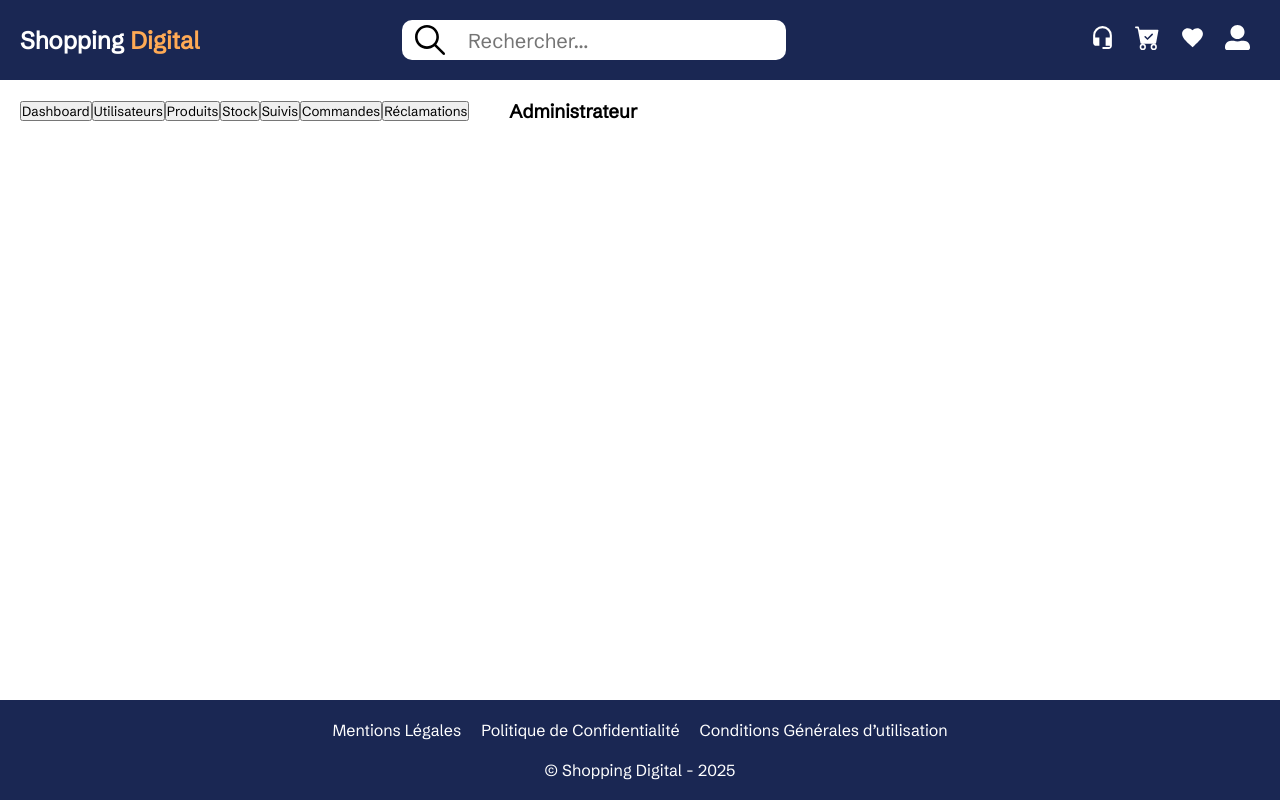
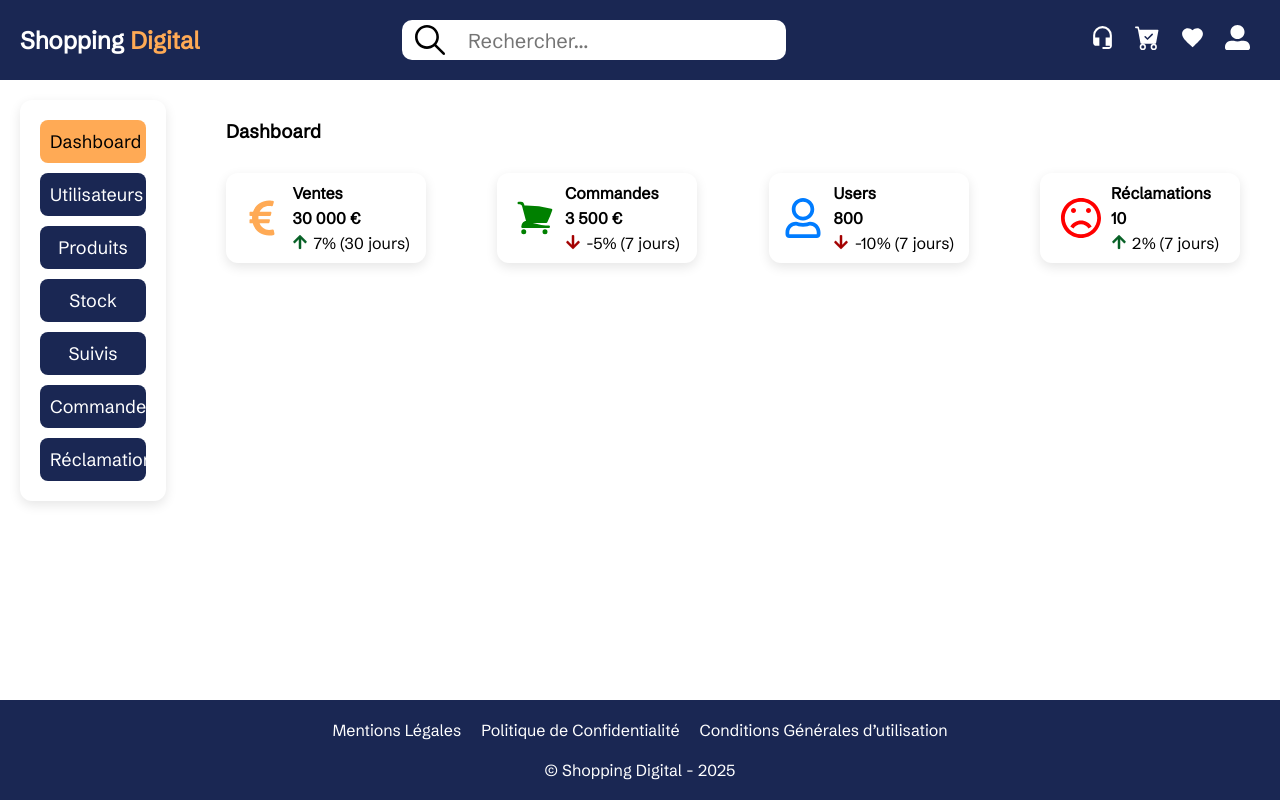
Before and after one commit to djerbiano/shopping-digital-v2, a Next.js app: page /admin in a window 1280 px wide. Built offline with nearby package versions, Linux system fonts and the light colour scheme.

Commit message:
Refactored admin dashboard structure, updated navigation layout, and added reusable Banner component

```diff
--- /dev/null
+++ b/app/(administrateur)/_components/DashboardComponent/Banner.jsx
@@ -0,0 +1,19 @@
+import styles from "../../admin.module.css";
+export default function Banner({ logo1, title, revenue, logo2, percentage, negative = false }) {
+  return (
+    <article aria-labelledby={`banner-${title}`} className={styles.banner}>
+      <div className={styles.bannerLogo1} aria-hidden>
+        {logo1}
+      </div>
+      <div className={styles.bannerContent}>
+        <h4 id={`banner-${title}`}>{title}</h4>
+        <p className={styles.revenue}>{revenue}</p>
+
+        <p>
+          <span className={`${styles.bannerLogo2} ${negative ? styles.negativePercentage : ""}`} aria-hidden>{logo2}</span>
+          {percentage}
+        </p>
+      </div>
+    </article>
+  );
+}
--- a/app/(administrateur)/_components/NavBarAdmin.jsx
+++ b/app/(administrateur)/_components/NavBarAdmin.jsx
@@ -5,7 +5,7 @@ export default function NavBarAdmin() {
   const router = useRouter();
   const pathname = usePathname();
   const buttons = [
-    { text: "Dashboard", path: "/admin/dashboard" },
+    { text: "Dashboard", path: "/admin" },
     { text: "Utilisateurs", path: "/admin/users" },
     { text: "Produits", path: "/admin/products" },
     { text: "Stock", path: "/admin/stock" },
--- a/app/(administrateur)/admin.module.css
+++ b/app/(administrateur)/admin.module.css
@@ -12,7 +12,7 @@
 .error {
   color: var(--color-red);
 }
-.myAccountContainer {
+.adminContainer {
   width: 100%;
   display: flex;
   padding: 20px;
@@ -20,8 +20,8 @@
   min-height: calc(100vh - (10vh + 100px));
   background-color: var(--color-tertiary);
 }
-.navBarMyAccount {
-  min-width: 25%;
+.navBarAdmin {
+  min-width: 10%;
   height: 100%;
   display: flex;
   flex-direction: column;
@@ -30,7 +30,7 @@
   border-radius: 12px;
   box-shadow: 0px 4px 12px rgba(0, 0, 0, 0.1);
 }
-.navBarMyAccount button {
+.navBarAdmin button {
   width: 100%;
   padding: 10px;
   border-radius: 8px;
@@ -40,53 +40,21 @@
   background-color: var(--color-secondary);
   color: var(--color-tertiary);
 }
-.navBarMyAccount button:hover,
-.navBarMyAccount button.active {
+.navBarAdmin button:hover,
+.navBarAdmin button.active {
   background-color: var(--color-primary);
   color: var(--color-foreground);
 }
-/*start navBarMyAccount skeleton*/
-.skeletonButton {
-  width: 100%;
-  height: 45px;
-  border-radius: 8px;
-  background-color: #e4e4e4;
-  position: relative;
-  overflow: hidden;
-}
 
-.skeletonButton::after {
-  content: "";
-  position: absolute;
-  top: 0;
-  left: -100%;
-  width: 100%;
-  height: 100%;
-  background: linear-gradient(90deg, #e4e4e4 0%, #f0f0f0 50%, #e4e4e4 100%);
-  animation: loading 1.2s infinite;
-}
-
-@keyframes loading {
-  0% {
-    left: -100%;
-  }
-  50% {
-    left: 100%;
-  }
-  100% {
-    left: 100%;
-  }
-}
-/*end navBarMyAccount skeleton*/
-.myAccountContent {
-  min-width: 70%;
+.adminContent {
+  min-width: 85%;
   height: 100%;
   display: flex;
   flex-direction: column;
   gap: 30px;
   padding: 20px;
 }
-.myAccountContent button {
+.adminContent button {
   min-width: max-content;
   align-self: flex-end;
   padding: 10px 20px;
@@ -98,111 +66,79 @@
   background-color: var(--color-primary);
   transition: background-color 0.3s ease;
 }
-.myAccountContent button:hover {
+.adminContent button:hover {
   background-color: var(--color-secondary);
   color: var(--color-tertiary);
 }
-
-.updateProfile,
-.claimForm {
-  display: flex;
-  flex-direction: column;
-  gap: 10px;
-  padding: 20px;
-}
-.updateProfile form,
-.claimForm {
+.dashboardBannersContainer {
   width: 100%;
   display: flex;
-  flex-direction: column;
+  justify-content: space-between;
+  gap: 20px;
+}
+.banner {
+  width: 200px;
+  display: flex;
+  justify-content: center;
+  align-items: center;
   gap: 10px;
+  padding: 10px;
+  border-radius: 12px;
+  box-shadow: 0px 4px 12px rgba(0, 0, 0, 0.1);
+}
+.bannerLogo1 {
+  width: 40px;
+  height: 40px;
+}
+.bannerLogo1 svg {
+  width: 100%;
+  height: 100%;
+}
+.banner .bannerLogo2 {
+  width: 40px;
+  height: 40px;
+}
+.banner .bannerLogo2 svg {
+  fill: var(--color-green);
+  margin-right: 5px;
+  animation: loading 2s ease infinite;
 }
 
-.updateProfile form label,
-.claimForm label {
+.banner .negativePercentage svg {
+  fill: var(--color-red);
+}
+@keyframes loading {
+  0% {
+    transform: translateY(0%);
+  }
+
+  50% {
+    transform: translateY(30%);
+  }
+
+  100% {
+    transform: translateY(0%);
+  }
+}
+.bannerContent {
   display: flex;
   flex-direction: column;
   gap: 5px;
-  font-size: 16px;
-  color: var(--color-foreground);
 }
-
-.updateProfile form input,
-.claimForm input {
-  padding: 10px;
-  border-radius: 8px;
-  background-color: var(--color-tertiary);
-  color: var(--color-foreground);
-}
-.updateProfile form .buttonContainer {
-  margin-top: 30px;
-  display: flex;
-  justify-content: space-between;
-  gap: 10px;
-}
-.updateProfile form button {
-  width: max-content;
-  padding: 10px;
-  border-radius: 8px;
-  cursor: pointer;
-  border: none;
-  font-size: 18px;
-  background-color: var(--color-green);
-  color: var(--color-tertiary);
-  transition: background-color 0.3s ease;
-}
-.updateProfile form button:hover {
-  background-color: var(--color-secondary);
-  color: var(--color-tertiary);
-}
-
-.updateProfile form .cancel {
-  width: max-content;
-  background-color: var(--color-red);
-  color: var(--color-tertiary);
-}
-.myAccountTable {
-  width: 100%;
-  border-collapse: collapse;
-  border-radius: 8px;
-  overflow: hidden;
-  box-shadow: 0px 4px 12px rgba(0, 0, 0, 0.1);
-}
-.myAccountTable th,
-.myAccountTable td {
-  padding: 10px;
-  text-align: left;
-  border-bottom: 1px solid #ddd;
-}
-.myAccountTable p {
-  margin-bottom: 10px;
-}
-.claimForm select {
-  width: 100%;
-  padding: 10px;
-  border-radius: 8px;
-  cursor: pointer;
-
-
-}
-.claimForm textarea {
-  padding: 10px;
-  border-radius: 8px;
-  resize: none;
-  background-color: var(--color-tertiary);
-  color: var(--color-foreground);
+.bannerContent .revenue {
+  font-weight: bold;
 }
 @media (max-width: 767.98px) {
-  .myAccountContainer {
+  .adminContainer {
     flex-direction: column;
   }
-  .navBarMyAccount {
+  .navBarAdmin {
     min-width: 100%;
   }
-  .myAccountContent {
+  .adminContent {
     min-width: 100%;
   }
-  .myAccountContent button {
+  .adminContent button {
     align-self: center;
   }
 }
--- a/app/(administrateur)/admin/claims/page.jsx
+++ b/app/(administrateur)/admin/claims/page.jsx
@@ -1,7 +1,7 @@
 import styles from "../../admin.module.css";
 export default function Claims() {
   return (
-    <section aria-labelledby="section-claims" className={styles.claims}>
+    <section aria-labelledby="section-claims" className={styles.adminContent}>
       <h3 id="section-claims">Réclamations</h3>
     </section>
   );
--- a/app/(administrateur)/admin/orders/page.jsx
+++ b/app/(administrateur)/admin/orders/page.jsx
@@ -1,7 +1,7 @@
 import styles from "../../admin.module.css";
 export default function Orders() {
   return (
-    <section aria-labelledby="section-orders" className={styles.orders}>
+    <section aria-labelledby="section-orders" className={styles.adminContent}>
       <h3 id="section-orders">Commandes</h3>
     </section>
   );
--- a/app/(administrateur)/admin/page.jsx
+++ b/app/(administrateur)/admin/page.jsx
@@ -1,8 +1,48 @@
 import styles from "../admin.module.css";
+import { FaEuroSign } from "react-icons/fa";
+import { FaArrowUp } from "react-icons/fa";
+import { FaArrowDown } from "react-icons/fa";
+import { FaRegUser } from "react-icons/fa";
+import { HiOutlineShoppingCart } from "react-icons/hi2";
+import { ImSad } from "react-icons/im";
+import Banner from "../_components/DashboardComponent/Banner";
 export default function MonCompte() {
   return (
-    <section aria-labelledby="section-admin" className={styles.admin}>
-      <h3 id="section-admin">Administrateur</h3>
+    <section aria-labelledby="section-admin" className={styles.adminContent}>
+      <h3 id="section-admin">Dashboard</h3>
+
+      <div className={styles.dashboardBannersContainer}>
+        <Banner
+          logo1={<FaEuroSign fill="#ffaa55" />}
+          title="Ventes"
+          revenue="30 000 €"
+          logo2={<FaArrowUp />}
+          percentage="7% (30 jours)"
+        />
+        <Banner
+          logo1={<HiOutlineShoppingCart fill="green" stroke="green" />}
+          title="Commandes"
+          revenue="3 500 €"
+          logo2={<FaArrowDown />}
+          percentage="-5% (7 jours)"
+          negative={true}
+        />
+        <Banner
+          logo1={<FaRegUser fill="#007cff" />}
+          title="Users"
+          revenue="800"
+          logo2={<FaArrowDown />}
+          percentage="-10% (7 jours)"
+          negative={true}
+        />
+        <Banner
+          logo1={<ImSad fill="#ff0000" />}
+          title="Réclamations"
+          revenue="10"
+          logo2={<FaArrowUp />}
+          percentage="2% (7 jours)"
+        />
+      </div>
     </section>
   );
 }
--- a/app/(administrateur)/admin/products/page.jsx
+++ b/app/(administrateur)/admin/products/page.jsx
@@ -1,7 +1,7 @@
 import styles from "../../admin.module.css";
 export default function Products() {
   return (
-    <section aria-labelledby="section-products" className={styles.products}>
+    <section aria-labelledby="section-products" className={styles.adminContent}>
       <h3 id="section-products">Produits</h3>
     </section>
   );
--- a/app/(administrateur)/admin/stock/page.jsx
+++ b/app/(administrateur)/admin/stock/page.jsx
@@ -1,7 +1,7 @@
 import styles from "../../admin.module.css";
 export default function Stock() {
   return (
-    <section aria-labelledby="section-stock" className={styles.stock}>
+    <section aria-labelledby="section-stock" className={styles.adminContent}>
       <h3 id="section-stock">Stock</h3>
     </section>
   );
--- a/app/(administrateur)/admin/trackings/page.jsx
+++ b/app/(administrateur)/admin/trackings/page.jsx
@@ -1,8 +1,8 @@
 import styles from "../../admin.module.css";
 export default function Trackings() {
   return (
-    <section aria-labelledby="section-trackings" className={styles.trackings}>
-      <h3 id="section-trackings">Trackings</h3>
+    <section aria-labelledby="section-trackings" className={styles.adminContent}>
+      <h3 id="section-trackings">Suivis</h3>
     </section>
   );
 }
--- a/app/(administrateur)/admin/users/page.jsx
+++ b/app/(administrateur)/admin/users/page.jsx
@@ -1,7 +1,7 @@
 import styles from "../../admin.module.css";
 export default function Users() {
   return (
-    <section aria-labelledby="section-users" className={styles.users}>
+    <section aria-labelledby="section-users" className={styles.adminContent}>
       <h3 id="section-users">Utilisateurs</h3>
     </section>
   );
--- a/app/(administrateur)/layout.js
+++ b/app/(administrateur)/layout.js
@@ -3,9 +3,9 @@ import NavBarAdmin from "./_components/NavBarAdmin";
 
 export default function RootLayout({ children }) {
   return (
-    <section className={styles.myAccountContainer} aria-labelledby="page-myAccount">
-      <h2 id="page-myAccount" className={styles.srOnly}>
-        Mon Compte
+    <section className={styles.adminContainer} aria-labelledby="page-admin">
+      <h2 id="page-admin" className={styles.srOnly}>
+        Administrateur
       </h2>
       <NavBarAdmin />
       {children}
```
Also changed, not shown: app/(administrateur)/admin/dashboard/page.jsx (deleted, +0 -8 lines).
